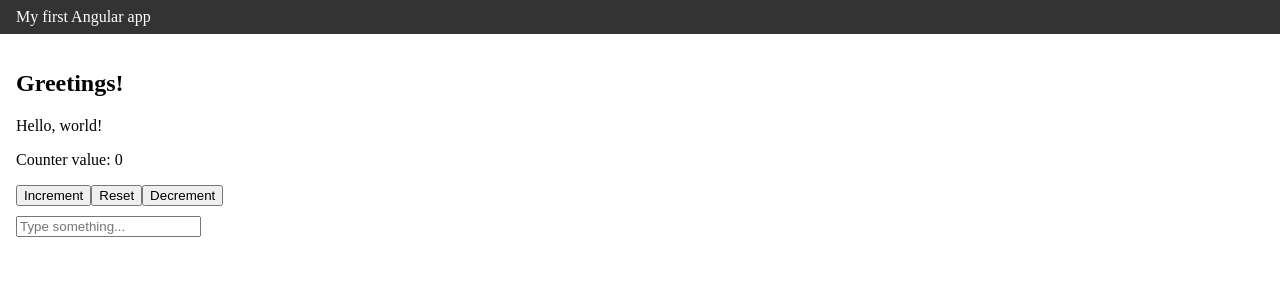
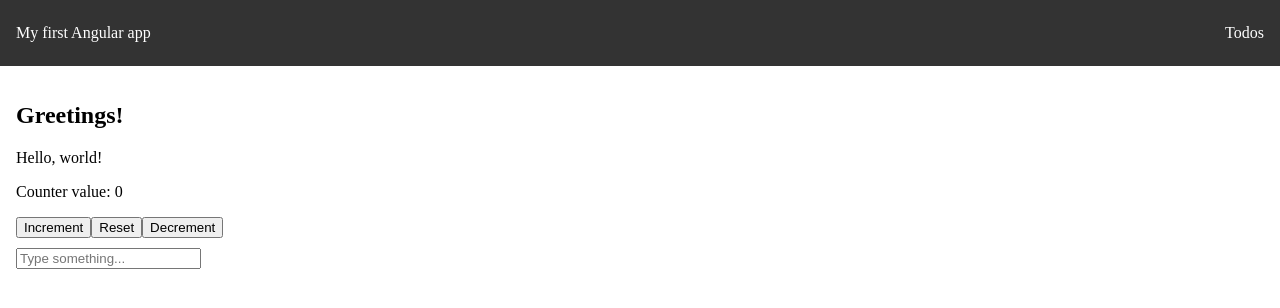
Before and after one commit to ChuanYuDev/angular, an Angular app in the folder first-ng-app/: page / in a window 1280 px wide. Shown: the top 308 px of the page. Built offline with nearby package versions, Linux system fonts and the light colour scheme.

Commit message:
6. Creating routes in Angular

```diff
--- a/first-ng-app/src/app/app.component.ts
+++ b/first-ng-app/src/app/app.component.ts
@@ -1,6 +1,6 @@
 import { Component } from '@angular/core';
 import { RouterOutlet } from '@angular/router';
-import { HomeComponent } from './home/home.component';
+// import { HomeComponent } from './home/home.component';
 import { HeaderComponent } from './components/header/header.component';
 
 // Component decorator
@@ -12,7 +12,8 @@ import { HeaderComponent } from './components/header/header.component';
   standalone: true,
 
   // Import component
-  imports: [RouterOutlet, HomeComponent, HeaderComponent],
+  // imports: [RouterOutlet, HomeComponent, HeaderComponent],
+  imports: [RouterOutlet, HeaderComponent],
 
   // Template will be rendered inside AppComponent
   template: `
@@ -21,15 +22,15 @@ import { HeaderComponent } from './components/header/header.component';
       Interpolation refers to embedding expressions into marked up text
         By default, interpolation uses the double curly braces {{ and }} as delimiters
     -->
-
     <!-- <h1>Welcome to {{title}}!</h1>
     <p>Hello world!</p> -->
     <app-header />
     <main>
-      <app-home />
+      <!-- Use RouterOutlet to load HomeComponent-->
+      <!-- <app-home /> -->
+      <router-outlet />
     </main>
 
-    <router-outlet />
   `,
   // Specify css styles
   //
--- a/first-ng-app/src/app/app.routes.ts
+++ b/first-ng-app/src/app/app.routes.ts
@@ -1,3 +1,23 @@
 import { Routes } from '@angular/router';
 
-export const routes: Routes = [];
+// Define all the routes
+export const routes: Routes = [
+    {
+        // We are at the top or root
+        path: '',
+
+        // It's required if you're using just empty route
+        pathMatch: 'full',
+
+        loadComponent: () => {
+            return import('./home/home.component').then((m) => m.HomeComponent)
+        },
+    },
+    {
+        path: 'todos',
+
+        loadComponent: () => {
+            return import('./todos/todos.component').then((m) => m.TodosComponent)
+        }
+    }
+];
--- a/first-ng-app/src/app/components/header/header.component.html
+++ b/first-ng-app/src/app/components/header/header.component.html
@@ -1,3 +1,12 @@
 <header>
-    <nav>{{ title() }}</nav>
+    <nav>
+        <!--
+            Using routerLink, the page does not refresh
+            Just the content inside the app changes
+         -->
+        <span routerLink="/">{{ title() }}</span>
+        <ul>
+            <li routerLink="/todos">Todos</li>
+        </ul>
+    </nav>
 </header>
--- a/first-ng-app/src/app/components/header/header.component.scss
+++ b/first-ng-app/src/app/components/header/header.component.scss
@@ -5,6 +5,33 @@ header {
     padding-inline: 16px;
     padding-block: 8px;
     background-color: #333;
-    color: white
+    color: white;
 
+    // Nested selectors in Sass
+    nav {
+        width: 100%;
+
+        display: flex;
+        justify-content: space-between;
+        align-items: center;
+
+        // Direct child span of nav
+        > span {
+            cursor: pointer;
+            &:hover {
+                color: #777;
+            }
+        }
+
+        ul {
+            list-style: none;
+
+            li {
+                cursor: pointer;
+                &:hover {
+                    color: #777;
+                }
+            }
+        }
+    }
 }
--- a/first-ng-app/src/app/components/header/header.component.ts
+++ b/first-ng-app/src/app/components/header/header.component.ts
@@ -1,9 +1,11 @@
 import { Component, signal } from '@angular/core';
+import { RouterLink } from '@angular/router';
 
 @Component({
   selector: 'app-header',
   standalone: true,
-  imports: [],
+  // Import RouterLink to create link in the header to navigate to different page
+  imports: [RouterLink],
 
   // Because we change `inlineTemplate` and `inlineStyle` in `angular.json` to false
   //    We create HTML and scss
--- /dev/null
+++ b/first-ng-app/src/app/todos/todos.component.html
@@ -0,0 +1 @@
+<p>todos works!</p>
```
Also changed, not shown: first-ng-app/src/app/todos/todos.component.ts (added, +12 -0 lines), first-ng-app/src/app/todos/todos.component.scss (added), 1 other file (tests, documents, lock files or other folders).
